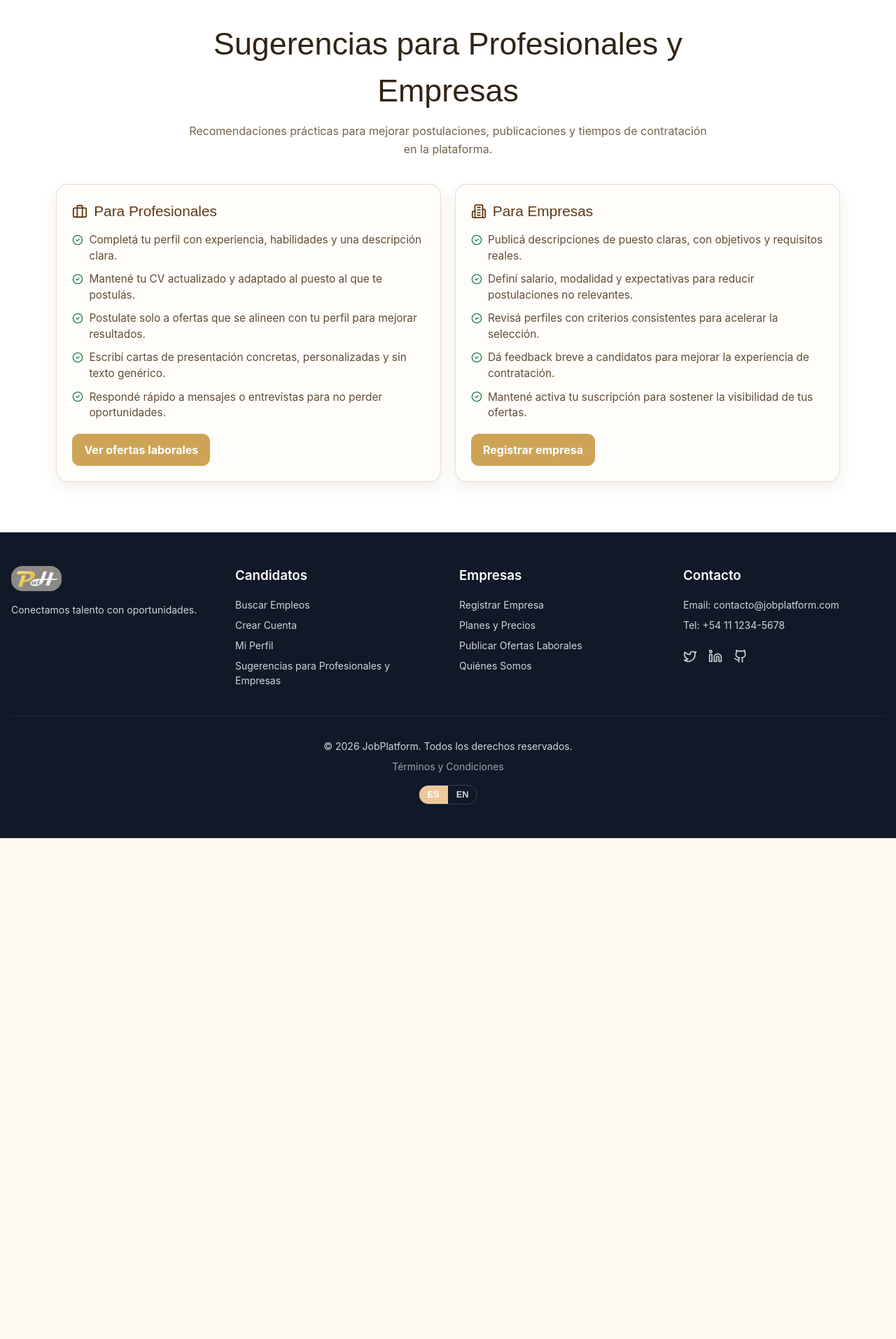
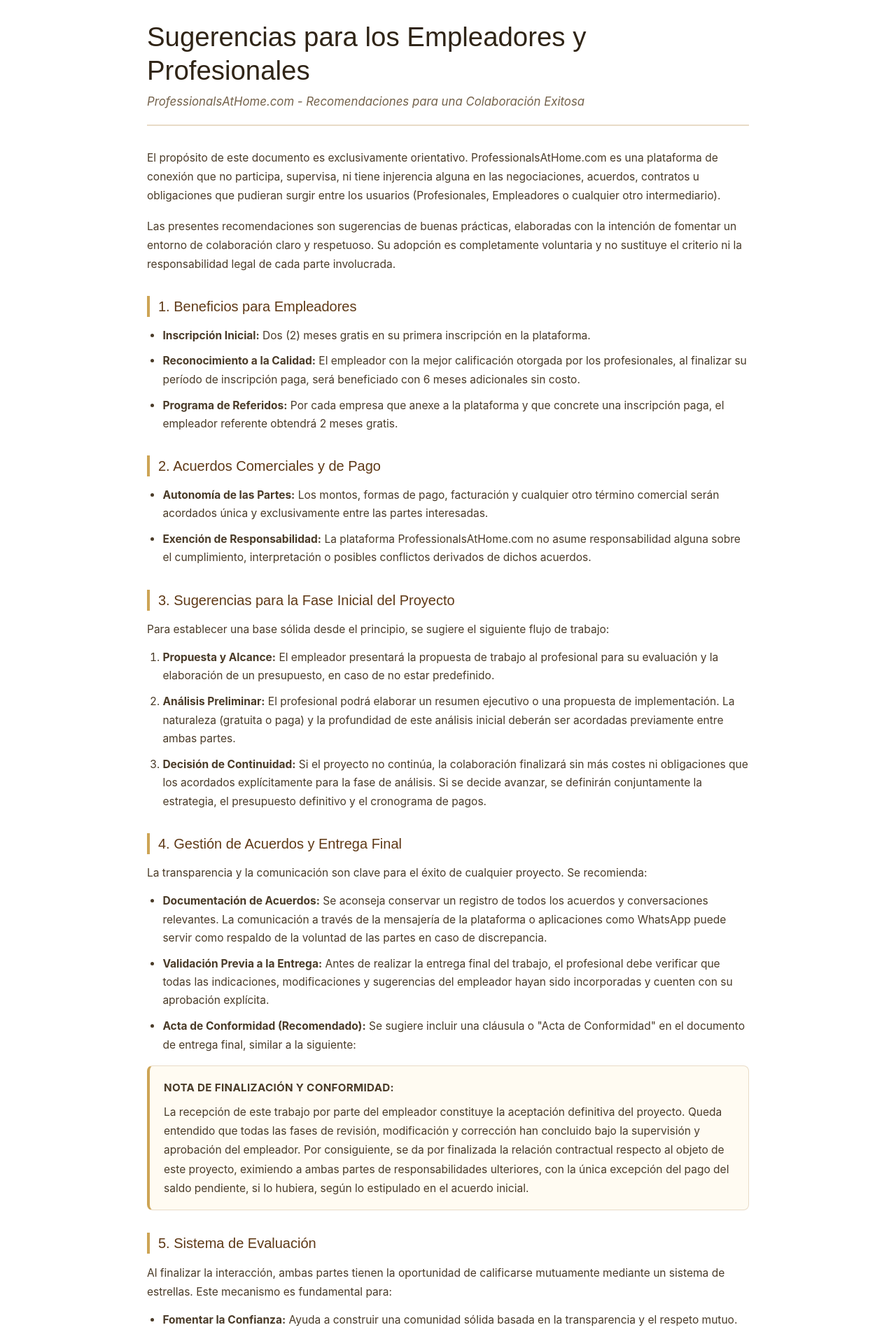
Before and after one commit to nicogomez94/job-application, a React (Vite) app in the folder frontend/: page /sugerencias in a window 1280 px wide. Shown: the part 120-2034 px from the top of the page at 70% size. Before the commit the page ends 1318 px from the top, so only its background shows below. Built offline with nearby package versions, Linux system fonts and the light colour scheme; no server answers.

Commit message:
sugerencias

```diff
--- a/frontend/src/pages/Sugerencias.css
+++ b/frontend/src/pages/Sugerencias.css
@@ -3,97 +3,125 @@
   padding: 4rem 1rem 4.5rem;
 }
 
-.tips-container {
-  max-width: 1120px;
+/* Document layout */
+.tips-doc-container {
+  max-width: 860px;
   margin: 0 auto;
 }
 
-.tips-header {
-  text-align: center;
-  max-width: 760px;
-  margin: 0 auto 2.25rem;
+.tips-doc-header {
+  margin-bottom: 2rem;
+  border-bottom: 2px solid #e8dbc7;
+  padding-bottom: 1.25rem;
 }
 
-.tips-header h1 {
+.tips-doc-header h1 {
   color: #2f2416;
-  font-size: clamp(1.9rem, 4vw, 2.8rem);
-  margin: 0 0 0.75rem;
+  font-size: clamp(1.6rem, 3.5vw, 2.4rem);
+  margin: 0 0 0.5rem;
+  line-height: 1.25;
 }
 
-.tips-header p {
+.tips-doc-subtitle {
   color: #74624b;
-  line-height: 1.6;
+  font-size: 1.05rem;
   margin: 0;
+  font-style: italic;
 }
 
-.tips-grid {
-  display: grid;
-  grid-template-columns: repeat(2, minmax(0, 1fr));
-  gap: 1.2rem;
+.tips-doc-intro {
+  color: #4a3b28;
+  line-height: 1.75;
+  margin: 0 0 1rem;
+  font-size: 0.97rem;
 }
 
-.tips-card {
-  background: #fffdfa;
-  border: 1px solid #e8dbc7;
-  border-radius: 1rem;
-  padding: 1.4rem;
-  box-shadow: 0 8px 22px rgba(79, 53, 20, 0.08);
+.tips-doc-section {
+  margin: 2rem 0;
 }
 
-.tips-card-title {
-  display: flex;
-  align-items: center;
-  gap: 0.55rem;
-  margin-bottom: 0.95rem;
+.tips-doc-section h2 {
   color: #5f3916;
+  font-size: 1.25rem;
+  margin: 0 0 0.85rem;
+  border-left: 4px solid #cda455;
+  padding-left: 0.75rem;
 }
 
-.tips-card-title h2 {
-  margin: 0;
-  font-size: 1.3rem;
+.tips-doc-section p {
+  color: #4a3b28;
+  line-height: 1.75;
+  margin: 0 0 0.85rem;
+  font-size: 0.97rem;
 }
 
-.tips-card ul {
-  list-style: none;
-  padding: 0;
-  margin: 0 0 1.2rem;
+.tips-doc-list {
+  list-style: disc;
+  padding-left: 1.4rem;
+  margin: 0.5rem 0 0.85rem;
   display: flex;
   flex-direction: column;
-  gap: 0.72rem;
+  gap: 0.65rem;
 }
 
-.tips-card li {
-  display: flex;
-  align-items: flex-start;
-  gap: 0.5rem;
-  color: #5f4d35;
-  line-height: 1.45;
-  font-size: 0.96rem;
+.tips-doc-list li {
+  color: #4a3b28;
+  line-height: 1.7;
+  font-size: 0.97rem;
 }
 
-.tips-card li svg {
-  color: #208246;
-  flex-shrink: 0;
-  margin-top: 0.18rem;
+.tips-doc-ordered-list {
+  padding-left: 1.4rem;
+  margin: 0.5rem 0 0.85rem;
+  display: flex;
+  flex-direction: column;
+  gap: 0.65rem;
 }
 
-.tips-link {
-  display: inline-block;
-  text-decoration: none;
-  color: #fff;
-  background: #cda455;
-  border: 1px solid #cda455;
-  border-radius: 0.65rem;
-  padding: 0.62rem 1rem;
-  font-weight: 700;
+.tips-doc-ordered-list li {
+  color: #4a3b28;
+  line-height: 1.7;
+  font-size: 0.97rem;
 }
 
-.tips-link:hover {
-  background: #b88f42;
+.tips-doc-note {
+  background: #fffbf2;
+  border: 1px solid #e8dbc7;
+  border-left: 4px solid #cda455;
+  border-radius: 0.5rem;
+  padding: 1.1rem 1.25rem;
+  margin: 1rem 0;
 }
 
-@media (max-width: 920px) {
-  .tips-grid {
-    grid-template-columns: 1fr;
+.tips-doc-note-title {
+  font-weight: 700;
+  color: #5f3916;
+  margin: 0 0 0.5rem !important;
+  font-size: 0.95rem !important;
+  text-transform: uppercase;
+  letter-spacing: 0.02em;
+}
+
+.tips-doc-note p:last-child {
+  margin-bottom: 0;
+}
+
+.tips-doc-closing {
+  margin-top: 2.5rem;
+  padding-top: 1.25rem;
+  border-top: 1px solid #e8dbc7;
+  color: #74624b;
+  font-style: italic;
+  line-height: 1.7;
+  font-size: 0.97rem;
+}
+
+@media (max-width: 640px) {
+  .tips-doc-header h1 {
+    font-size: 1.4rem;
+  }
+
+  .tips-doc-section h2 {
+    font-size: 1.1rem;
   }
 }
--- a/frontend/src/pages/Sugerencias.jsx
+++ b/frontend/src/pages/Sugerencias.jsx
@@ -1,72 +1,138 @@
-import { Link } from 'react-router-dom';
-import { Briefcase, Building2, CheckCircle2 } from 'lucide-react';
 import './Sugerencias.css';
-
-const professionalTips = [
-  'Completá tu perfil con experiencia, habilidades y una descripción clara.',
-  'Mantené tu CV actualizado y adaptado al puesto al que te postulás.',
-  'Postulate solo a ofertas que se alineen con tu perfil para mejorar resultados.',
-  'Escribí cartas de presentación concretas, personalizadas y sin texto genérico.',
-  'Respondé rápido a mensajes o entrevistas para no perder oportunidades.',
-];
-
-const companyTips = [
-  'Publicá descripciones de puesto claras, con objetivos y requisitos reales.',
-  'Definí salario, modalidad y expectativas para reducir postulaciones no relevantes.',
-  'Revisá perfiles con criterios consistentes para acelerar la selección.',
-  'Dá feedback breve a candidatos para mejorar la experiencia de contratación.',
-  'Mantené activa tu suscripción para sostener la visibilidad de tus ofertas.',
-];
 
 export default function Sugerencias() {
   return (
     <section className="tips-page">
-      <div className="tips-container">
-        <header className="tips-header">
-          <h1>Sugerencias para Profesionales y Empresas</h1>
-          <p>
-            Recomendaciones prácticas para mejorar postulaciones, publicaciones y tiempos de
-            contratación en la plataforma.
-          </p>
+      <div className="tips-doc-container">
+        <header className="tips-doc-header">
+          <h1>Sugerencias para los Empleadores y Profesionales</h1>
+          <p className="tips-doc-subtitle">ProfessionalsAtHome.com - Recomendaciones para una Colaboración Exitosa</p>
         </header>
 
-        <div className="tips-grid">
-          <article className="tips-card">
-            <div className="tips-card-title">
-              <Briefcase size={22} />
-              <h2>Para Profesionales</h2>
-            </div>
-            <ul>
-              {professionalTips.map((tip) => (
-                <li key={tip}>
-                  <CheckCircle2 size={16} />
-                  <span>{tip}</span>
-                </li>
-              ))}
-            </ul>
-            <Link to="/jobs" className="tips-link">
-              Ver ofertas laborales
-            </Link>
-          </article>
+        <p className="tips-doc-intro">
+          El propósito de este documento es exclusivamente orientativo. ProfessionalsAtHome.com es una plataforma de
+          conexión que no participa, supervisa, ni tiene injerencia alguna en las negociaciones, acuerdos, contratos u
+          obligaciones que pudieran surgir entre los usuarios (Profesionales, Empleadores o cualquier otro intermediario).
+        </p>
+        <p className="tips-doc-intro">
+          Las presentes recomendaciones son sugerencias de buenas prácticas, elaboradas con la intención de fomentar un
+          entorno de colaboración claro y respetuoso. Su adopción es completamente voluntaria y no sustituye el criterio
+          ni la responsabilidad legal de cada parte involucrada.
+        </p>
 
-          <article className="tips-card">
-            <div className="tips-card-title">
-              <Building2 size={22} />
-              <h2>Para Empresas</h2>
-            </div>
-            <ul>
-              {companyTips.map((tip) => (
-                <li key={tip}>
-                  <CheckCircle2 size={16} />
-                  <span>{tip}</span>
-                </li>
-              ))}
-            </ul>
-            <Link to="/register/company" className="tips-link">
-              Registrar empresa
-            </Link>
-          </article>
-        </div>
+        <section className="tips-doc-section">
+          <h2>1. Beneficios para Empleadores</h2>
+          <ul className="tips-doc-list">
+            <li>
+              <strong>Inscripción Inicial:</strong> Dos (2) meses gratis en su primera inscripción en la plataforma.
+            </li>
+            <li>
+              <strong>Reconocimiento a la Calidad:</strong> El empleador con la mejor calificación otorgada por los
+              profesionales, al finalizar su período de inscripción paga, será beneficiado con 6 meses adicionales sin
+              costo.
+            </li>
+            <li>
+              <strong>Programa de Referidos:</strong> Por cada empresa que anexe a la plataforma y que concrete una
+              inscripción paga, el empleador referente obtendrá 2 meses gratis.
+            </li>
+          </ul>
+        </section>
+
+        <section className="tips-doc-section">
+          <h2>2. Acuerdos Comerciales y de Pago</h2>
+          <ul className="tips-doc-list">
+            <li>
+              <strong>Autonomía de las Partes:</strong> Los montos, formas de pago, facturación y cualquier otro término
+              comercial serán acordados única y exclusivamente entre las partes interesadas.
+            </li>
+            <li>
+              <strong>Exención de Responsabilidad:</strong> La plataforma ProfessionalsAtHome.com no asume
+              responsabilidad alguna sobre el cumplimiento, interpretación o posibles conflictos derivados de dichos
+              acuerdos.
+            </li>
+          </ul>
+        </section>
+
+        <section className="tips-doc-section">
+          <h2>3. Sugerencias para la Fase Inicial del Proyecto</h2>
+          <p>Para establecer una base sólida desde el principio, se sugiere el siguiente flujo de trabajo:</p>
+          <ol className="tips-doc-ordered-list">
+            <li>
+              <strong>Propuesta y Alcance:</strong> El empleador presentará la propuesta de trabajo al profesional para
+              su evaluación y la elaboración de un presupuesto, en caso de no estar predefinido.
+            </li>
+            <li>
+              <strong>Análisis Preliminar:</strong> El profesional podrá elaborar un resumen ejecutivo o una propuesta
+              de implementación. La naturaleza (gratuita o paga) y la profundidad de este análisis inicial deberán ser
+              acordadas previamente entre ambas partes.
+            </li>
+            <li>
+              <strong>Decisión de Continuidad:</strong> Si el proyecto no continúa, la colaboración finalizará sin más
+              costes ni obligaciones que los acordados explícitamente para la fase de análisis. Si se decide avanzar, se
+              definirán conjuntamente la estrategia, el presupuesto definitivo y el cronograma de pagos.
+            </li>
+          </ol>
+        </section>
+
+        <section className="tips-doc-section">
+          <h2>4. Gestión de Acuerdos y Entrega Final</h2>
+          <p>
+            La transparencia y la comunicación son clave para el éxito de cualquier proyecto. Se recomienda:
+          </p>
+          <ul className="tips-doc-list">
+            <li>
+              <strong>Documentación de Acuerdos:</strong> Se aconseja conservar un registro de todos los acuerdos y
+              conversaciones relevantes. La comunicación a través de la mensajería de la plataforma o aplicaciones como
+              WhatsApp puede servir como respaldo de la voluntad de las partes en caso de discrepancia.
+            </li>
+            <li>
+              <strong>Validación Previa a la Entrega:</strong> Antes de realizar la entrega final del trabajo, el
+              profesional debe verificar que todas las indicaciones, modificaciones y sugerencias del empleador hayan
+              sido incorporadas y cuenten con su aprobación explícita.
+            </li>
+            <li>
+              <strong>Acta de Conformidad (Recomendado):</strong> Se sugiere incluir una cláusula o "Acta de
+              Conformidad" en el documento de entrega final, similar a la siguiente:
+            </li>
+          </ul>
+          <div className="tips-doc-note">
+            <p className="tips-doc-note-title">NOTA DE FINALIZACIÓN Y CONFORMIDAD:</p>
+            <p>
+              La recepción de este trabajo por parte del empleador constituye la aceptación definitiva del proyecto.
+              Queda entendido que todas las fases de revisión, modificación y corrección han concluido bajo la
+              supervisión y aprobación del empleador. Por consiguiente, se da por finalizada la relación contractual
+              respecto al objeto de este proyecto, eximiendo a ambas partes de responsabilidades ulteriores, con la
+              única excepción del pago del saldo pendiente, si lo hubiera, según lo estipulado en el acuerdo inicial.
+            </p>
+          </div>
+        </section>
+
+        <section className="tips-doc-section">
+          <h2>5. Sistema de Evaluación</h2>
+          <p>
+            Al finalizar la interacción, ambas partes tienen la oportunidad de calificarse mutuamente mediante un
+            sistema de estrellas. Este mecanismo es fundamental para:
+          </p>
+          <ul className="tips-doc-list">
+            <li>
+              <strong>Fomentar la Confianza:</strong> Ayuda a construir una comunidad sólida basada en la transparencia
+              y el respeto mutuo.
+            </li>
+            <li>
+              <strong>Reconocer la Calidad:</strong> Permite que los futuros usuarios conozcan la trayectoria y el
+              desempeño de profesionales y empleadores dentro de la plataforma.
+            </li>
+          </ul>
+          <p>
+            La participación en el sistema de evaluación es una valiosa contribución a la salud y el prestigio de la
+            comunidad ProfessionalsAtHome.com
+          </p>
+        </section>
+
+        <p className="tips-doc-closing">
+          Esperamos que estas sugerencias sean de utilidad para construir relaciones profesionales fructíferas y
+          transparentes.
+        </p>
       </div>
     </section>
   );
```
